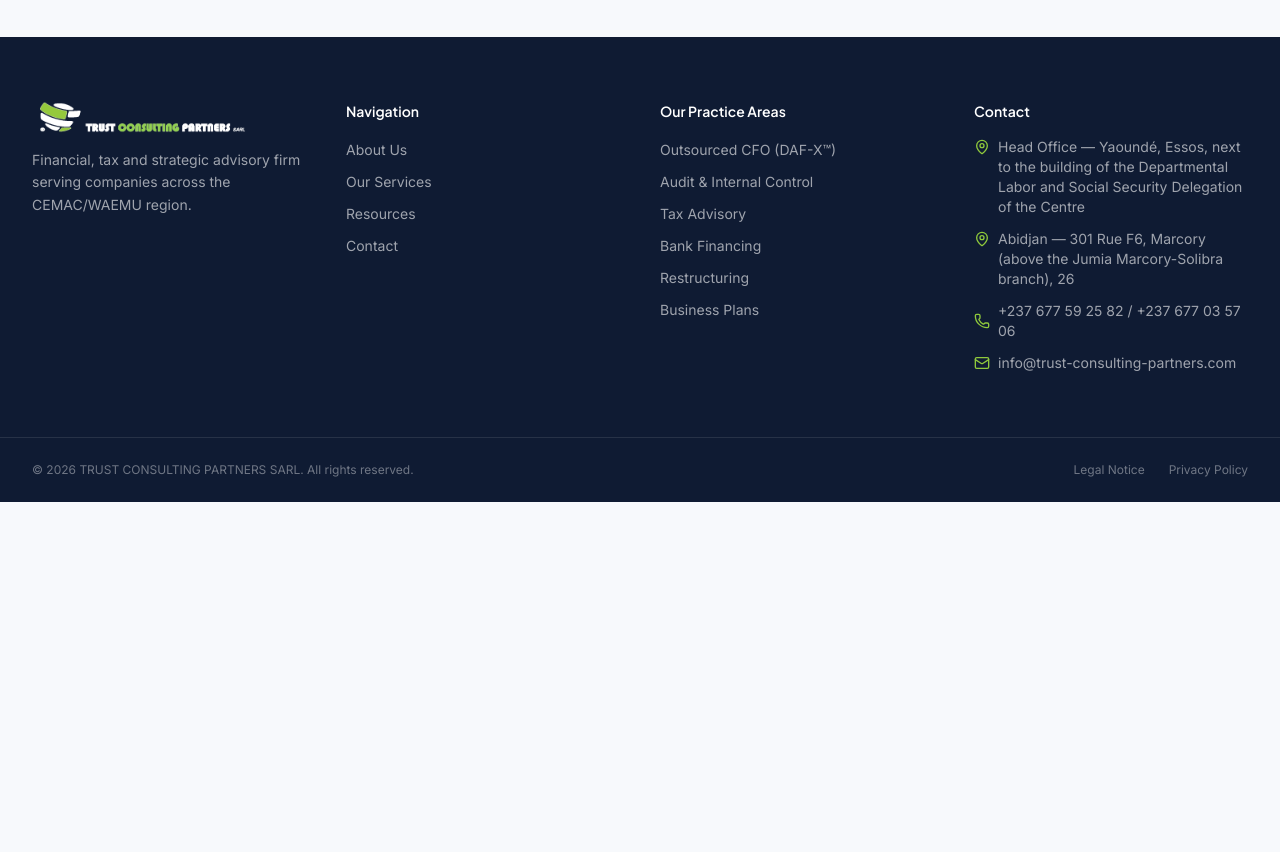
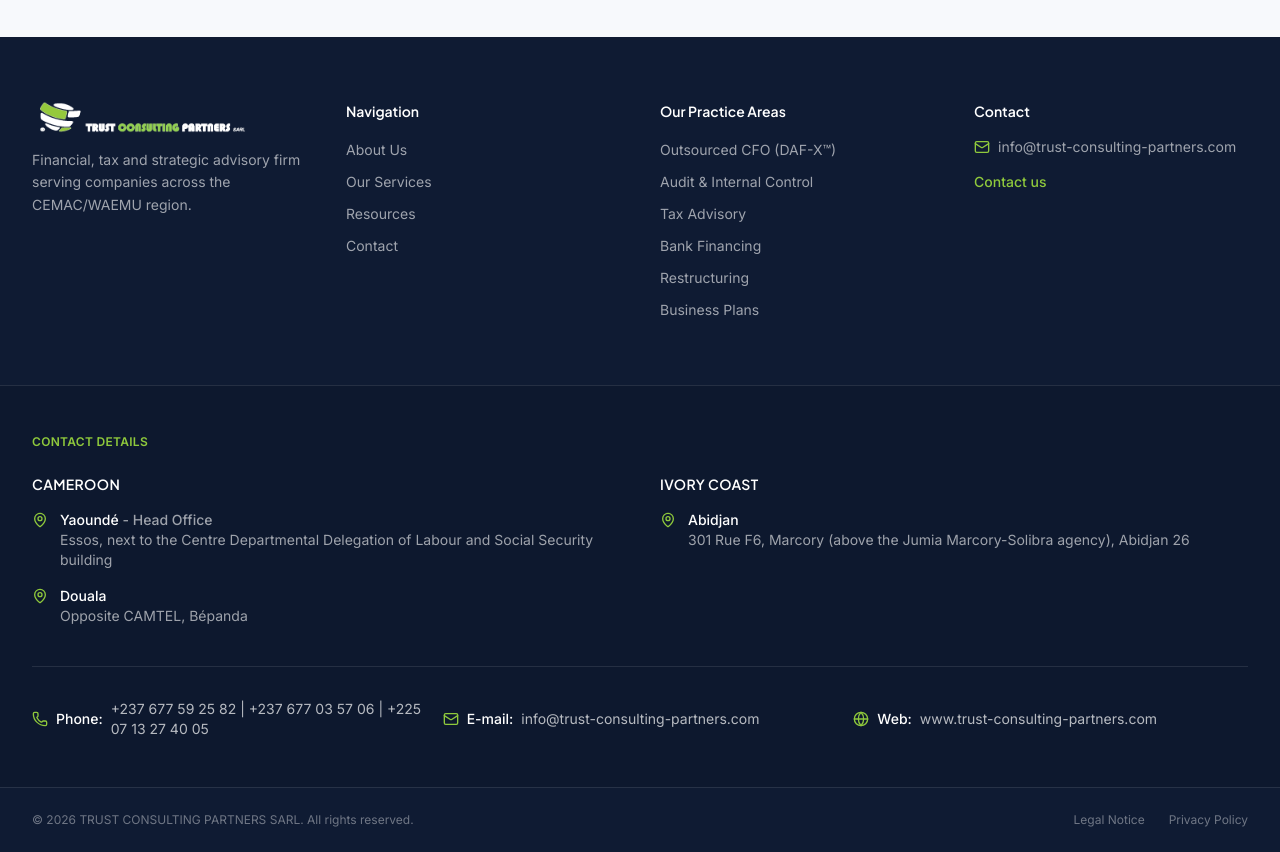
Before and after one commit to Mkbrad77/trust-consulting-partners, a Next.js app: page /en/contact in a window 1280 px wide. Shown: the part 1520-2372 px from the top of the page. Before the commit the page ends 2022 px from the top, so only its background shows below. Built offline with nearby package versions, Linux system fonts and the light colour scheme.

Commit message:
Footer style plaquette + nettoyage cles offices obsoletes

```diff
--- a/components/contact/contact-info.tsx
+++ b/components/contact/contact-info.tsx
@@ -4,10 +4,14 @@ import { useTranslations } from "next-intl";
 import { Phone, Mail, MapPin, MessageCircle, Clock } from "lucide-react";
 import { siteConfig } from "@/config/site";
 
-
 export function ContactInfo() {
   const t = useTranslations();
-  const officesList = t.raw("offices.list") as { label: string; address: string }[];
+  const officesList = t.raw("offices.list") as {
+    city: string;
+    tag: string;
+    country: string;
+    address: string;
+  }[];
   const tInfo = useTranslations("contact.info");
 
   return (
@@ -56,14 +60,15 @@ export function ContactInfo() {
       </div>
 
       <div className="space-y-4 border-t border-border pt-6">
-        {officesList.map((office, i) => (
-        <div key={siteConfig.offices[i].city} className="flex items-start gap-3">
+        {officesList.map((office) => (
+          <div key={office.city} className="flex items-start gap-3">
             <span className="mt-0.5 flex h-9 w-9 shrink-0 items-center justify-center rounded-full bg-primary/5 text-primary">
               <MapPin className="h-4 w-4" />
             </span>
             <div>
               <p className="text-sm font-medium text-foreground">
-              {siteConfig.offices[i].city} — {office.label}
+                {office.city}
+                {office.tag && <span className="text-muted"> - {office.tag}</span>}
               </p>
               <p className="text-sm text-muted">{office.address}</p>
             </div>
--- a/components/home/hero.tsx
+++ b/components/home/hero.tsx
@@ -18,7 +18,7 @@
 //           transition={{ duration: 0.7, ease: "easeOut" }}
 //         >
 //           <p className="text-sm font-semibold uppercase tracking-wide text-accent">
-//             Cabinet de conseil financier — Zone CEMAC / UEMOA
+//             Cabinet de conseil financier - Zone CEMAC / UEMOA
 //           </p>
 //           <h1 className="mt-4 text-4xl font-semibold leading-tight text-primary md:text-5xl">
 //             {siteConfig.slogan}
--- a/components/layout/footer.tsx
+++ b/components/layout/footer.tsx
@@ -2,7 +2,7 @@
 
 import { Link } from "@/i18n/navigation";
 import Image from "next/image";
-import { Mail, MapPin, Phone } from "lucide-react";
+import { Mail, MapPin, Phone, Globe } from "lucide-react";
 import { useTranslations } from "next-intl";
 import { Container } from "./container";
 import { siteConfig } from "@/config/site";
@@ -10,8 +10,14 @@ import { serviceSlugs } from "@/config/services";
 
 export function Footer() {
   const t = useTranslations();
-  const officesList = t.raw("offices.list") as { label: string; address: string }[];
   const tf = useTranslations("footer");
+
+  const officesList = t.raw("offices.list") as {
+    city: string;
+    tag: string;
+    country: string;
+    address: string;
+  }[];
   const year = new Date().getFullYear();
 
   const navLabels: Record<string, string> = {
@@ -21,6 +27,9 @@ export function Footer() {
     "Contact": t("nav.contact"),
   };
 
+  const cameroonOffices = officesList.filter((o) => o.country === t("offices.cameroonLabel"));
+  const ivoryCoastOffices = officesList.filter((o) => o.country === t("offices.ivoryCoastLabel"));
+
   return (
     <footer className="bg-[#0F1B33] text-white">
       <Container className="grid grid-cols-1 gap-10 py-16 md:grid-cols-4">
@@ -28,9 +37,8 @@ export function Footer() {
           <Image
             src="/logo-full-white.png"
             alt={siteConfig.legalName}
-            width={220}
+            width={229}
             height={32}
-            className="h-8 w-auto"
           />
           <p className="mt-4 text-sm leading-relaxed text-white/60">
             {tf("tagline")}
@@ -66,35 +74,91 @@ export function Footer() {
         <div>
           <h3 className="text-sm font-semibold text-white">{tf("contact")}</h3>
           <ul className="mt-4 space-y-3">
-            <li className="flex items-start gap-2 text-sm text-white/60">
-              <MapPin className="mt-0.5 h-4 w-4 shrink-0 text-accent" />
-              <span>{officesList[0].label} — {siteConfig.offices[0].city}, {officesList[0].address}</span>
-            </li>
-            <li className="flex items-start gap-2 text-sm text-white/60">
-              <MapPin className="mt-0.5 h-4 w-4 shrink-0 text-accent" />
-              <span>{siteConfig.offices[2].city} — {officesList[2].address}</span>
-            </li>
-            <li className="flex items-center gap-2 text-sm text-white/60">
-              <Phone className="h-4 w-4 shrink-0 text-accent" />
-              <span>
-                <a href={siteConfig.contact.phones[0].href} className="hover:text-accent">
-                  {siteConfig.contact.phones[0].number}
-                </a>
-                {" / "}
-                <a href={siteConfig.contact.phones[1].href} className="hover:text-accent">
-                  {siteConfig.contact.phones[1].number}
-                </a>
-              </span>
-            </li>
             <li className="flex items-center gap-2 text-sm text-white/60">
               <Mail className="h-4 w-4 shrink-0 text-accent" />
               <a href={`mailto:${siteConfig.contact.emailGeneral}`} className="hover:text-accent">
                 {siteConfig.contact.emailGeneral}
               </a>
             </li>
+            <li>
+              <Link href="/contact" className="text-sm font-medium text-accent hover:underline">
+                {tf("contactLink")}
+              </Link>
+            </li>
           </ul>
         </div>
       </Container>
+
+      {/* Bloc "Contacts" façon plaquette : regroupement par pays */}
+      <div className="border-t border-white/10 bg-black/10">
+        <Container className="py-12">
+          <p className="text-xs font-semibold uppercase tracking-wide text-accent">
+            {t("offices.sectionTitle")}
+          </p>
+          <div className="mt-6 grid gap-10 sm:grid-cols-2">
+            <div>
+              <h4 className="text-sm font-semibold uppercase tracking-wide text-white">
+                {t("offices.cameroonLabel")}
+              </h4>
+              <div className="mt-4 space-y-4">
+                {cameroonOffices.map((office) => (
+                  <div key={office.city} className="flex items-start gap-3">
+                    <MapPin className="mt-0.5 h-4 w-4 shrink-0 text-accent" />
+                    <div>
+                      <p className="text-sm font-medium text-white">
+                        {office.city}
+                        {office.tag && <span className="text-white/60"> - {office.tag}</span>}
+                      </p>
+                      <p className="text-sm text-white/60">{office.address}</p>
+                    </div>
+                  </div>
+                ))}
+              </div>
+            </div>
+            <div>
+              <h4 className="text-sm font-semibold uppercase tracking-wide text-white">
+                {t("offices.ivoryCoastLabel")}
+              </h4>
+              <div className="mt-4 space-y-4">
+                {ivoryCoastOffices.map((office) => (
+                  <div key={office.city} className="flex items-start gap-3">
+                    <MapPin className="mt-0.5 h-4 w-4 shrink-0 text-accent" />
+                    <div>
+                      <p className="text-sm font-medium text-white">
+                        {office.city}
+                        {office.tag && <span className="text-white/60"> - {office.tag}</span>}
+                      </p>
+                      <p className="text-sm text-white/60">{office.address}</p>
+                    </div>
+                  </div>
+                ))}
+              </div>
+            </div>
+          </div>
+
+          <div className="mt-10 grid gap-4 border-t border-white/10 pt-8 sm:grid-cols-3">
+            <div className="flex items-center gap-2 text-sm text-white/70">
+              <Phone className="h-4 w-4 shrink-0 text-accent" />
+              <span className="font-medium text-white">{t("offices.phoneLabel")}:</span>
+              <span>
+                {siteConfig.contact.phones.map((p) => p.number).join(" | ")}
+              </span>
+            </div>
+            <div className="flex items-center gap-2 text-sm text-white/70">
+              <Mail className="h-4 w-4 shrink-0 text-accent" />
+              <span className="font-medium text-white">{t("offices.emailLabel")}:</span>
+              <a href={`mailto:${siteConfig.contact.emailGeneral}`} className="hover:text-accent">
+                {siteConfig.contact.emailGeneral}
+              </a>
+            </div>
+            <div className="flex items-center gap-2 text-sm text-white/70">
+              <Globe className="h-4 w-4 shrink-0 text-accent" />
+              <span className="font-medium text-white">{t("offices.webLabel")}:</span>
+              <span>www.trust-consulting-partners.com</span>
+            </div>
+          </div>
+        </Container>
+      </div>
 
       <div className="border-t border-white/10">
         <Container className="flex flex-col items-center justify-between gap-4 py-6 md:flex-row">
--- a/config/services.ts
+++ b/config/services.ts
@@ -28,7 +28,7 @@
 //     title: "Direction Administrative et Financière Externalisée (DAF-X™)",
 //     navLabel: "DAF-X™",
 //     summary:
-//       "Lorsque la direction consacre un temps croissant à la finance — trésorerie, reporting, budgets, contrôles fiscaux — au détriment du cœur de métier, ou que la visibilité sur la trésorerie, les marges et le runway devient insuffisante, l'intervention d'un DAF externalisé change la donne : il clarifie, structure, projette et sécurise.",
+//       "Lorsque la direction consacre un temps croissant à la finance - trésorerie, reporting, budgets, contrôles fiscaux - au détriment du cœur de métier, ou que la visibilité sur la trésorerie, les marges et le runway devient insuffisante, l'intervention d'un DAF externalisé change la donne : il clarifie, structure, projette et sécurise.",
 //     offerings: [
 //       "Pilotage de la trésorerie et des marges",
 //       "Reporting financier mensuel et tableaux de bord",
--- a/config/site.ts
+++ b/config/site.ts
@@ -17,7 +17,7 @@ export const siteConfig = {
   offices: [
   { city: "Yaoundé", label: "Siège social", address: "Essos, à côté de l'immeuble de la Délégation Départementale du Travail et de la Sécurité Sociale du Centre" },
   { city: "Douala", label: "Siège N°2", address: "Bépanda, face CAMTEL" },
-  { city: "Abidjan", label: "Siège N°3", address: "301 rue F6, Marcory (au-dessus de l'agence Jumia Marcory-Solibra), 26" },
+  { city: "Abidjan", label: "Siège N°3", address: "301 rue F6, Marcory (au-dessus de l'agence Jumia Marcory-Solibra), Abidjan 26" },
   ],
   mainNav: [
     { label: "Notre Cabinet", href: "/notre-cabinet", children: undefined },
--- a/messages/en.json
+++ b/messages/en.json
@@ -16,6 +16,7 @@
   "footer": {
     "navigation": "Navigation",
     "nosPoles": "Our Practice Areas",
+    "contactLink": "Contact us",
     "contact": "Contact",
     "mentionsLegales": "Legal Notice",
     "politiqueConfidentialite": "Privacy Policy",
@@ -24,7 +25,7 @@
   },
   "home": {
     "hero": {
-      "eyebrow": "Financial Advisory Firm — CEMAC / WAEMU Region",
+      "eyebrow": "Financial Advisory Firm - CEMAC / WAEMU Region",
       "slogan": "Your financial performance, our commitment.",
       "description": "Outsourced financial management, audit, tax advisory and bank financing: we support companies and groups across Cameroon, Gabon, Congo-Brazzaville and Côte d'Ivoire with the rigor of an international firm and a deep command of the SYSCOHADA, OHADA, COBAC and CIMA frameworks.",
       "ctaPrimary": "Book a Free Assessment",
@@ -106,7 +107,7 @@
       "navLabel": "Outsourced CFO (DAF-X™)",
       "navDescription": "Financial management, reporting, treasury",
       "title": "Outsourced Administrative and Financial Management (DAF-X™)",
-      "summary": "When leadership spends a growing share of its time on finance — treasury, reporting, budgets, tax controls — at the expense of core business, or when visibility over cash flow, margins and runway becomes insufficient, bringing in an outsourced CFO changes everything: it clarifies, structures, forecasts and secures.",
+      "summary": "When leadership spends a growing share of its time on finance - treasury, reporting, budgets, tax controls - at the expense of core business, or when visibility over cash flow, margins and runway becomes insufficient, bringing in an outsourced CFO changes everything: it clarifies, structures, forecasts and secures.",
       "offerings": [
         "Cash flow and margin management",
         "Monthly financial reporting and dashboards",
@@ -191,29 +192,22 @@
     }
   },
   "offices": {
-    "headOffice": "Head Office",
-    "office2": "Office 2",
-    "office3": "Office 3",
+    "sectionTitle": "Contact Details",
+    "cameroonLabel": "Cameroon",
+    "ivoryCoastLabel": "Ivory Coast",
+    "phoneLabel": "Phone",
+    "emailLabel": "E-mail",
+    "webLabel": "Web",
     "list": [
-      { "label": "Head Office", "address": "Essos, next to the building of the Departmental Labor and Social Security Delegation of the Centre" },
-      { "label": "Office 2", "address": "Bépanda, opposite CAMTEL" },
-      { "label": "Office 3", "address": "301 Rue F6, Marcory (above the Jumia Marcory-Solibra branch), 26" }
+      { "city": "Yaoundé", "tag": "Head Office", "country": "Cameroon", "address": "Essos, next to the Centre Departmental Delegation of Labour and Social Security building" },
+      { "city": "Douala", "tag": "", "country": "Cameroon", "address": "Opposite CAMTEL, Bépanda" },
+      { "city": "Abidjan", "tag": "", "country": "Ivory Coast", "address": "301 Rue F6, Marcory (above the Jumia Marcory-Solibra agency), Abidjan 26" }
     ]
   },
   "cabinet": {
     "meta": {
       "title": "About Us | Trust Consulting Partners",
       "description": "Discover Trust Consulting Partners: identity, vision, values and leadership team of a financial advisory firm serving the CEMAC/WAEMU region."
-    },
-    "offices": {
-    "headOffice": "Head Office",
-    "office2": "Office 2",
-    "office3": "Office 3",
-    "list": [
-      { "label": "Head Office", "address": "Essos, next to the building of the Departmental Labor and Social Security Delegation of the Centre" },
-      { "label": "Office 2", "address": "Bépanda, opposite CAMTEL" },
-      { "label": "Office 3", "address": "301 Rue F6, Marcory (above the Jumia Marcory-Solibra branch), 26" }
-    ]
     },
     "intro": {
       "eyebrow": "About Us",
@@ -260,16 +254,6 @@
       "title": "Contact | Trust Consulting Partners",
       "description": "Contact Trust Consulting Partners for a free flash assessment: phone, email, WhatsApp or online form."
     },
-    "offices": {
-    "headOffice": "Head Office",
-    "office2": "Office 2",
-    "office3": "Office 3",
-    "list": [
-      { "label": "Head Office", "address": "Essos, next to the building of the Departmental Labor and Social Security Delegation of the Centre" },
-      { "label": "Office 2", "address": "Bépanda, opposite CAMTEL" },
-      { "label": "Office 3", "address": "301 Rue F6, Marcory (above the Jumia Marcory-Solibra branch), 26" }
-    ]
-    },
     "hero": {
       "eyebrow": "Contact",
       "title": "Let's talk about your financial performance",
@@ -300,7 +284,7 @@
       "responseTime": "Response within 24 business hours, emergency mobilization available"
     },
     "map": {
-      "title": "Head office location — Yaoundé"
+      "title": "Head office location - Yaoundé"
     }
   },
   "faqPage": {
@@ -312,7 +296,7 @@
     "title": "Frequently Asked Questions",
     "items": [
       { "question": "Is the flash assessment really free?", "answer": "Yes. All our engagements begin with a free flash assessment lasting about 2 hours: a meeting with the executive followed by a financial, tax and organizational evaluation, with a recommendation note provided. No commitment is required at this stage." },
-      { "question": "In which countries do you operate?", "answer": "We operate in Cameroon (headquartered in Yaoundé), Gabon, Congo-Brazzaville and Côte d'Ivoire — the entire CEMAC/WAEMU region." },
+      { "question": "In which countries do you operate?", "answer": "We operate in Cameroon (headquartered in Yaoundé), Gabon, Congo-Brazzaville and Côte d'Ivoire - the entire CEMAC/WAEMU region." },
       { "question": "How are your fees determined?", "answer": "It depends on the nature of the engagement: monthly subscription engagements are billed as a flat fee payable at the start of the month, one-off engagements follow a two-stage payment (40% upon signing the engagement letter, 60% upon delivery), and financing engagements combine a monthly retainer with a success fee on the amount obtained." },
       { "question": "What happens if no bank overcharge is identified during an audit?", "answer": "No fee is charged if there is no result. Our compensation model for this engagement is entirely aligned with results obtained: 10% (excl. tax) on amounts actually recovered, with no upfront fixed fee." },
       { "question": "How long does a bank audit engagement take?", "answer": "The audit and diagnostic phase usually takes 3 to 6 weeks. The claims and recovery phase can take 2 to 6 months depending on banks' response times. The final recommendations phase takes 2 to 3 weeks." },
@@ -339,7 +323,7 @@
       "editorTitle": "Website Publisher",
       "editorIntro": "{company}, {legalForm}.",
       "headOfficeLabel": "Head Office:",
-      "headOfficeValue": "Yaoundé, Cameroon — Essos, next to the building of the Departmental Labor and Social Security Delegation of the Centre",
+      "headOfficeValue": "Yaoundé, Cameroon - Essos, next to the building of the Departmental Labor and Social Security Delegation of the Centre",
       "rcLabel": "Trade Register (RC):",
       "taxpayerLabel": "Taxpayer Number:",
       "phoneLabel": "Phone:",
--- a/messages/fr.json
+++ b/messages/fr.json
@@ -16,6 +16,7 @@
   "footer": {
     "navigation": "Navigation",
     "nosPoles": "Nos pôles",
+    "contactLink": "Nous contacter",
     "contact": "Contact",
     "mentionsLegales": "Mentions légales",
     "politiqueConfidentialite": "Politique de confidentialité",
@@ -24,7 +25,7 @@
   },
   "home": {
     "hero": {
-      "eyebrow": "Cabinet de conseil financier — Zone CEMAC / UEMOA",
+      "eyebrow": "Cabinet de conseil financier - Zone CEMAC / UEMOA",
       "slogan": "Votre performance financière, notre engagement.",
       "description": "Direction financière externalisée, audit, conseil fiscal et financement bancaire : nous accompagnons les entreprises et groupes du Cameroun, du Gabon, du Congo-Brazzaville et de Côte d'Ivoire avec l'exigence d'un cabinet international et la maîtrise fine du cadre SYSCOHADA, OHADA, COBAC et CIMA.",
       "ctaPrimary": "Réserver un diagnostic gratuit",
@@ -106,7 +107,7 @@
       "navLabel": "DAF-X™",
       "navDescription": "Pilotage financier, reporting, trésorerie",
       "title": "Direction Administrative et Financière Externalisée (DAF-X™)",
-      "summary": "Lorsque la direction consacre un temps croissant à la finance — trésorerie, reporting, budgets, contrôles fiscaux — au détriment du cœur de métier, ou que la visibilité sur la trésorerie, les marges et le runway devient insuffisante, l'intervention d'un DAF externalisé change la donne : il clarifie, structure, projette et sécurise.",
+      "summary": "Lorsque la direction consacre un temps croissant à la finance - trésorerie, reporting, budgets, contrôles fiscaux - au détriment du cœur de métier, ou que la visibilité sur la trésorerie, les marges et le runway devient insuffisante, l'intervention d'un DAF externalisé change la donne : il clarifie, structure, projette et sécurise.",
       "offerings": [
         "Pilotage de la trésorerie et des marges",
         "Reporting financier mensuel et tableaux de bord",
@@ -191,29 +192,22 @@
     }
   },
   "offices": {
-    "headOffice": "Siège social",
-    "office2": "Siège N°2",
-    "office3": "Siège N°3",
+    "sectionTitle": "Contacts",
+    "cameroonLabel": "Cameroun",
+    "ivoryCoastLabel": "Côte d'Ivoire",
+    "phoneLabel": "Tél.",
+    "emailLabel": "E-mail",
+    "webLabel": "Web",
     "list": [
-      { "label": "Siège social", "address": "Essos, à côté de l'immeuble de la Délégation Départementale du Travail et de la Sécurité Sociale du Centre" },
-      { "label": "Siège N°2", "address": "Bépanda, face CAMTEL" },
-      { "label": "Siège N°3", "address": "301 rue F6, Marcory (au-dessus de l'agence Jumia Marcory-Solibra), 26" }
+      { "city": "Yaoundé", "tag": "Siège social", "country": "Cameroun", "address": "Essos, à côté de l'immeuble de la Délégation Départementale du Travail et de la Sécurité Sociale du Centre" },
+      { "city": "Douala", "tag": "", "country": "Cameroun", "address": "Face CAMTEL, Bépanda" },
+      { "city": "Abidjan", "tag": "", "country": "Côte d'Ivoire", "address": "301 rue F6, Marcory (au-dessus de l'agence Jumia Marcory-Solibra), Abidjan 26" }
     ]
   },
   "cabinet": {
     "meta": {
       "title": "Notre Cabinet | Trust Consulting Partners",
       "description": "Découvrez Trust Consulting Partners : identité, vision, valeurs et équipe dirigeante d'un cabinet de conseil financier au service de la zone CEMAC/UEMOA."
-    },
-    "offices": {
-    "headOffice": "Siège social",
-    "office2": "Siège N°2",
-    "office3": "Siège N°3",
-    "list": [
-      { "label": "Siège social", "address": "Essos, à côté de l'immeuble de la Délégation Départementale du Travail et de la Sécurité Sociale du Centre" },
-      { "label": "Siège N°2", "address": "Bépanda, face CAMTEL" },
-      { "label": "Siège N°3", "address": "301 rue F6, Marcory (au-dessus de l'agence Jumia Marcory-Solibra), 26" }
-    ]
     },
     "intro": {
       "eyebrow": "Notre cabinet",
@@ -260,16 +254,6 @@
       "title": "Contact | Trust Consulting Partners",
       "description": "Contactez Trust Consulting Partners pour un diagnostic flash gratuit : téléphone, email, WhatsApp ou formulaire en ligne."
     },
-    "offices": {
-    "headOffice": "Siège social",
-    "office2": "Siège N°2",
-    "office3": "Siège N°3",
-    "list": [
-      { "label": "Siège social", "address": "Essos, à côté de l'immeuble de la Délégation Départementale du Travail et de la Sécurité Sociale du Centre" },
-      { "label": "Siège N°2", "address": "Bépanda, face CAMTEL" },
-      { "label": "Siège N°3", "address": "301 rue F6, Marcory (au-dessus de l'agence Jumia Marcory-Solibra), 26" }
-    ]
-    },
     "hero": {
       "eyebrow": "Contact",
       "title": "Parlons de votre performance financière",
@@ -300,7 +284,7 @@
       "responseTime": "Réponse sous 24h ouvrées, mobilisation en urgence si nécessaire"
     },
     "map": {
-      "title": "Localisation du siège social — Yaoundé"
+      "title": "Localisation du siège social - Yaoundé"
     }
   },
   "faqPage": {
@@ -339,7 +323,7 @@
       "editorTitle": "Éditeur du site",
       "editorIntro": "{company}, {legalForm}.",
       "headOfficeLabel": "Siège social :",
-      "headOfficeValue": "Yaoundé, Cameroun — Essos, à côté de l'immeuble de la Délégation Départementale du Travail et de la Sécurité Sociale du Centre",
+      "headOfficeValue": "Yaoundé, Cameroun - Essos, à côté de l'immeuble de la Délégation Départementale du Travail et de la Sécurité Sociale du Centre",
       "rcLabel": "Registre du commerce (RC) :",
       "taxpayerLabel": "Numéro contribuable :",
       "phoneLabel": "Téléphone :",
```
Also changed, not shown: 1 other file (tests, documents, lock files or other folders). Lines whose indentation alone changed are shown as unchanged.
